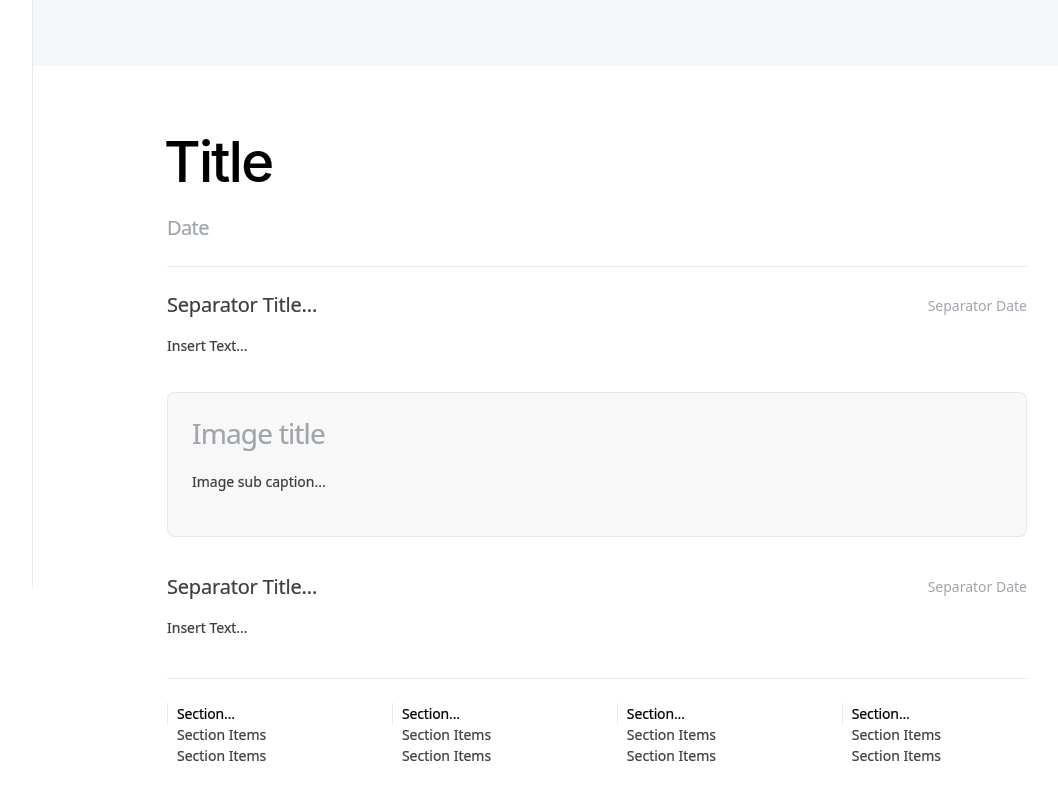
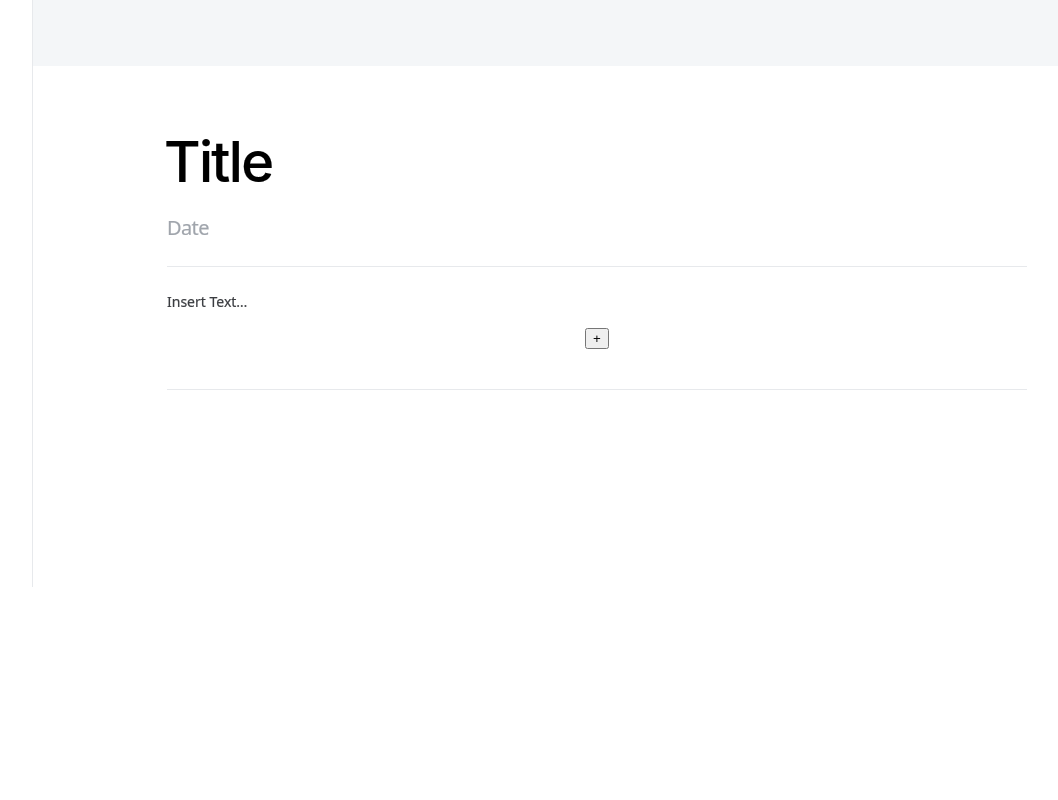
Before and after one commit to rudrachavda/betternotes, a React (Vite) app: page /note in a window 1280 px wide. Shown: the part 663-1463 px from the top of the page, without its empty margins (118-1176 px from the left). After the commit the page ends 1141 px from the top, so only its background shows below. Built offline with nearby package versions, Linux system fonts and the light colour scheme.

Commit message:
good progress on adding individual elements

```diff
--- a/src/components/note.jsx
+++ b/src/components/note.jsx
@@ -1,7 +1,45 @@
-import React from 'react'
+// src/components/note.jsx
+import React, { useState } from 'react'
 import './note.css'
 
-const Note = () => {
+// types of blocks we can insert
+const BLOCK_TYPES = [
+  { type: 'separator', label: 'Separator' },
+  { type: 'text', label: 'Text' },
+  { type: 'team-section', label: 'Section' }
+]
+
+function makeBlock (type) {
+  switch (type) {
+    case 'separator':
+      return { type, title: 'Separator Title…', date: 'Separator Date' }
+    case 'text':
+      return { type, content: 'Insert Text…' }
+    case 'team-section':
+      return { type, title: 'Section…', items: ['Item 1'] }
+    default:
+      return null
+  }
+}
+
+export default function Note () {
+  // initial blocks (you can start with whatever you like)
+  const [blocks, setBlocks] = useState([
+    { type: 'title', content: 'Title' },
+    { type: 'subtitle', content: 'Date' },
+    { type: 'text', content: 'Insert Text…' }
+  ])
+  const [hovered, setHovered] = useState(null)
+  const [menuAt, setMenuAt] = useState(null)
+
+  const insertBlock = (idx, type) => {
+    const nb = makeBlock(type)
+    setBlocks(b => [...b.slice(0, idx), nb, ...b.slice(idx)])
+    setMenuAt(null)
+  }
+  const updateBlock = (i, changes) =>
+    setBlocks(b => b.map((blk, j) => (j === i ? { ...blk, ...changes } : blk)))
+
   return (
     <div
       className='detailedprojectpage'
@@ -12,11 +50,7 @@ const Note = () => {
           <div className='projectpageimagebackground'>
             <div className='projectpageimagecontainer'>
               <div className='projectpageimagewrapper'>
-                {/* <img
-                  className='projectpageimagestyle'
-                  src='/images/eaglepin.png'
-                  alt='Your Image'
-                /> */}
+                {/* your existing image wrapper */}
               </div>
             </div>
             <div className='projectpagegradient'></div>
@@ -29,234 +63,177 @@ const Note = () => {
                   <h1
                     className='Titlestyle'
                     contentEditable
-                    suppressContentEditableWarning={true}
+                    suppressContentEditableWarning
+                    onBlur={e =>
+                      updateBlock(0, { content: e.target.textContent })
+                    }
                   >
-                    Title
+                    {blocks[0].content}
                   </h1>
                 </div>
                 <div className='SubTitle'>
                   <h3
                     className='SubTitlestyle'
                     contentEditable
-                    suppressContentEditableWarning={true}
+                    suppressContentEditableWarning
+                    onBlur={e =>
+                      updateBlock(1, { content: e.target.textContent })
+                    }
                   >
-                    Date
+                    {blocks[1].content}
                   </h3>
                 </div>
               </div>
 
               <div className='contentText'>
                 <div className='contentTextcontainer'>
-                  <div className='contentseperator' id='beginning'>
+                  {blocks.slice(2).map((blk, idx) => {
+                    const i = idx + 2 // actual index in blocks[]
+                    return (
+                      <React.Fragment key={i}>
+                        {/* Separator block */}
+                        {blk.type === 'separator' && (
+                          <div
+                            className='contentseperator'
+                            onMouseEnter={() => setHovered(i)}
+                            onMouseLeave={() => {
+                              setHovered(null)
+                              setMenuAt(null)
+                            }}
+                          >
                             <div className='titleofseperator'>
                               <h3
                                 className='titleofseperatorstyle'
                                 contentEditable
-                        suppressContentEditableWarning={true}
+                                suppressContentEditableWarning
+                                onBlur={e =>
+                                  updateBlock(i, {
+                                    title: e.target.textContent
+                                  })
+                                }
                               >
-                        Separator Title...
+                                {blk.title}
                               </h3>
                             </div>
-
                             <div className='dateofseperator'>
                               <p
                                 className='dateofseperatorstyle'
                                 contentEditable
-                        suppressContentEditableWarning={true}
+                                suppressContentEditableWarning
+                                onBlur={e =>
+                                  updateBlock(i, { date: e.target.textContent })
+                                }
                               >
-                        Separator Date
+                                {blk.date}
                               </p>
                             </div>
                           </div>
+                        )}
 
-                  <div className='contentTextwrap'>
+                        {/* Text block */}
+                        {blk.type === 'text' && (
+                          <div
+                            className='contentTextwrap'
+                            onMouseEnter={() => setHovered(i)}
+                            onMouseLeave={() => {
+                              setHovered(null)
+                              setMenuAt(null)
+                            }}
+                          >
                             <p
                               className='contentTextstyle'
                               contentEditable
-                      suppressContentEditableWarning={true}
+                              suppressContentEditableWarning
+                              onBlur={e =>
+                                updateBlock(i, {
+                                  content: e.target.textContent
+                                })
+                              }
                             >
-                      Insert Text...
+                              {blk.content}
                             </p>
                           </div>
+                        )}
 
-                  <div className='contentCard'>
-                    <div className='contentCardTitle'>
-                      <h3
-                        className='contentCardTitlestyle'
+                        {/* Team-section block (if you use it) */}
+                        {blk.type === 'team-section' && (
+                          <div
+                            className='contentTeamsection'
+                            onMouseEnter={() => setHovered(i)}
+                            onMouseLeave={() => {
+                              setHovered(null)
+                              setMenuAt(null)
+                            }}
+                          >
+                            <p
+                              className='contentTeamtitle'
                               contentEditable
-                        suppressContentEditableWarning={true}
+                              suppressContentEditableWarning
+                              onBlur={e =>
+                                updateBlock(i, { title: e.target.textContent })
+                              }
                             >
-                        Image title
-                      </h3>
+                              {blk.title}
+                            </p>
+                            {blk.items.map((item, j) => (
+                              <p
+                                key={j}
+                                className='contentTeamtext'
+                                contentEditable
+                                suppressContentEditableWarning
+                                onBlur={e => {
+                                  const items = [...blk.items]
+                                  items[j] = e.target.textContent
+                                  updateBlock(i, { items })
+                                }}
+                              >
+                                {item}
+                              </p>
+                            ))}
+                            <button
+                              onClick={() => {
+                                const items = [...blk.items, 'New Item']
+                                updateBlock(i, { items })
+                              }}
+                            >
+                              + Add Item
+                            </button>
                           </div>
+                        )}
 
-                    {/* <div className='contentcardimagecontainer'>
-                      <div className='contentcardImageratio'>
-                        <div className='contentcardImage'>
-                          <img
-                            className='contentcardImagestyle'
-                            src='placeholder.jpg'
-                            alt='Project Image'
-                          />
+                        {/* The floating “+” menu, positioned immediately after the block */}
+
+                        <div className='addControl'>
+                          <button
+                            onClick={() => setMenuAt(menuAt === i ? null : i)}
+                          >
+                            +
+                          </button>
+                          {menuAt === i && (
+                            <ul className='addMenu'>
+                              {BLOCK_TYPES.map(bt => (
+                                <li
+                                  key={bt.type}
+                                  onClick={() => insertBlock(i + 1, bt.type)}
+                                >
+                                  {bt.label}
+                                </li>
+                              ))}
+                            </ul>
+                          )}
                         </div>
-
-                        <div className='contentcardImage'>
-                          <img
-                            className='contentcardImagestyle'
-                            src='placeholdertwo.jpg'
-                            alt='Project Image'
-                          />
-                        </div>
-                      </div>
-                    </div> */}
-
-                    <div className='contentCardSubtitle'>
-                      <p
-                        className='contentTextstyle'
-                        contentEditable
-                        suppressContentEditableWarning={true}
-                      >
-                        Image sub caption...
-                      </p>
-                    </div>
-
-                    <div className='contentcardimagecontainer'>
-                      <div className='contentcardImageratio'></div>
-                    </div>
-
-                    {/* <div className='contentCardgradient' id='first'></div> */}
-                  </div>
-
-                  <div className='contentseperator' id='beginning'>
-                    <div className='titleofseperator'>
-                      <h3
-                        className='titleofseperatorstyle'
-                        contentEditable
-                        suppressContentEditableWarning={true}
-                      >
-                        Separator Title...
-                      </h3>
-                    </div>
-
-                    <div className='dateofseperator'>
-                      <p
-                        className='dateofseperatorstyle'
-                        contentEditable
-                        suppressContentEditableWarning={true}
-                      >
-                        Separator Date
-                      </p>
+                      </React.Fragment>
+                    )
+                  })}
                 </div>
               </div>
 
-                  <div className='contentTextwrap'>
-                    <p
-                      className='contentTextstyle'
-                      contentEditable
-                      suppressContentEditableWarning={true}
-                    >
-                      Insert Text...
-                    </p>
-                  </div>
-                </div>
-              </div>
-
+              {/* ↓↓↓ your existing static team section ↓↓↓ */}
               <div className='contentTeam'>
                 <div className='contentTeamsection'>
-                  <p
-                    className='contentTeamtitle'
-                    contentEditable
-                    suppressContentEditableWarning={true}
-                  >
-                    Section...
-                  </p>
-                  <p
-                    className='contentTeamtext'
-                    contentEditable
-                    suppressContentEditableWarning={true}
-                  >
-                    Section Items
-                  </p>
-                  <p
-                    className='contentTeamtext'
-                    contentEditable
-                    suppressContentEditableWarning={true}
-                  >
-                    Section Items
-                  </p>
+                  {/* … all your static “Section…” blocks … */}
                 </div>
-
-                <div className='contentTeamsection'>
-                  <p
-                    className='contentTeamtitle'
-                    contentEditable
-                    suppressContentEditableWarning={true}
-                  >
-                    Section...
-                  </p>
-                  <p
-                    className='contentTeamtext'
-                    contentEditable
-                    suppressContentEditableWarning={true}
-                  >
-                    Section Items
-                  </p>
-                  <p
-                    className='contentTeamtext'
-                    contentEditable
-                    suppressContentEditableWarning={true}
-                  >
-                    Section Items
-                  </p>
-                </div>
-
-                <div className='contentTeamsection'>
-                  <p
-                    className='contentTeamtitle'
-                    contentEditable
-                    suppressContentEditableWarning={true}
-                  >
-                    Section...
-                  </p>
-                  <p
-                    className='contentTeamtext'
-                    contentEditable
-                    suppressContentEditableWarning={true}
-                  >
-                    Section Items
-                  </p>
-                  <p
-                    className='contentTeamtext'
-                    contentEditable
-                    suppressContentEditableWarning={true}
-                  >
-                    Section Items
-                  </p>
-                </div>
-
-                <div className='contentTeamsection'>
-                  <p
-                    className='contentTeamtitle'
-                    contentEditable
-                    suppressContentEditableWarning={true}
-                  >
-                    Section...
-                  </p>
-                  <p
-                    className='contentTeamtext'
-                    contentEditable
-                    suppressContentEditableWarning={true}
-                  >
-                    Section Items
-                  </p>
-                  <p
-                    className='contentTeamtext'
-                    contentEditable
-                    suppressContentEditableWarning={true}
-                  >
-                    Section Items
-                  </p>
-                </div>
+                {/* … more sections … */}
               </div>
             </div>
           </div>
@@ -265,5 +242,3 @@ const Note = () => {
     </div>
   )
 }
-
-export default Note
```
Also changed, not shown: 1 other file (tests, documents, lock files or other folders). Lines whose indentation alone changed are shown as unchanged.
